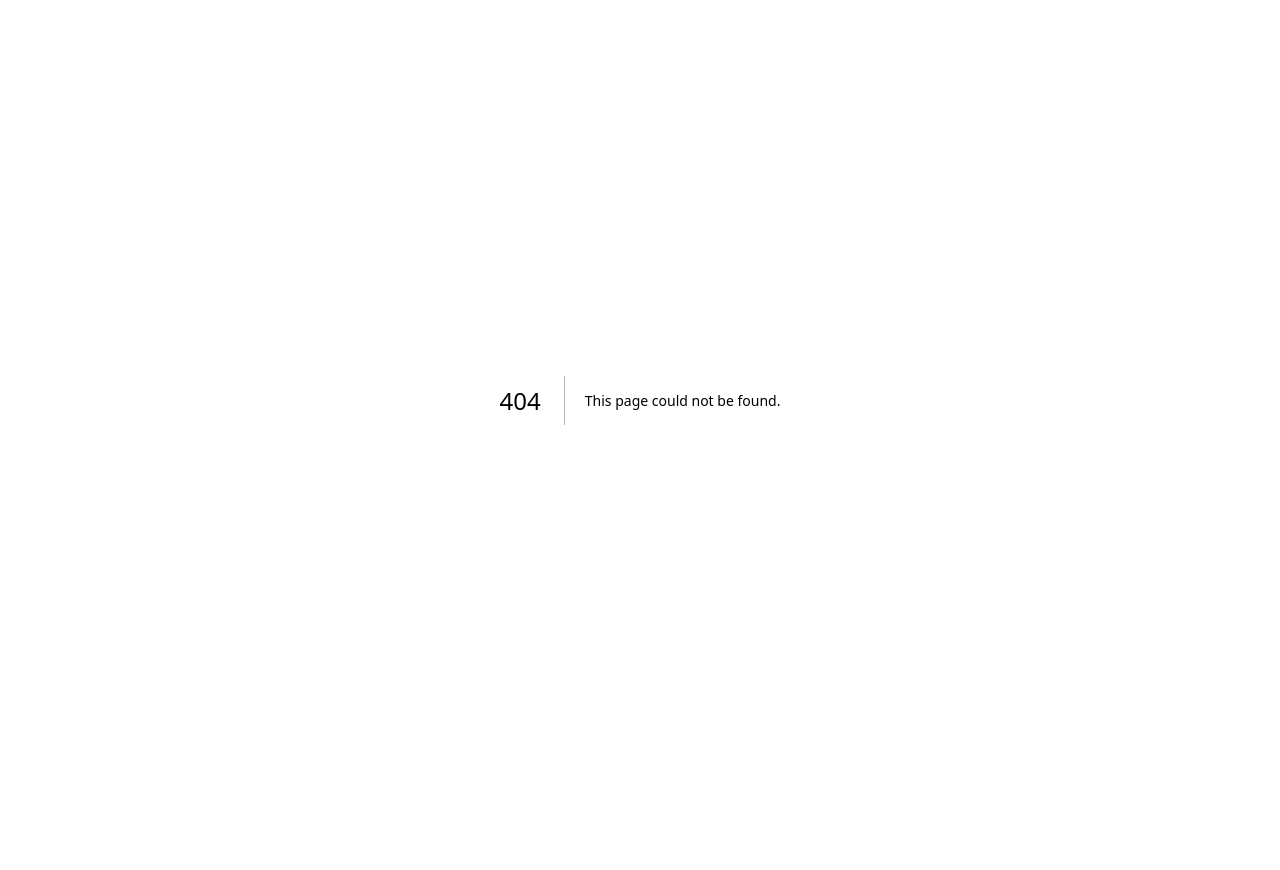
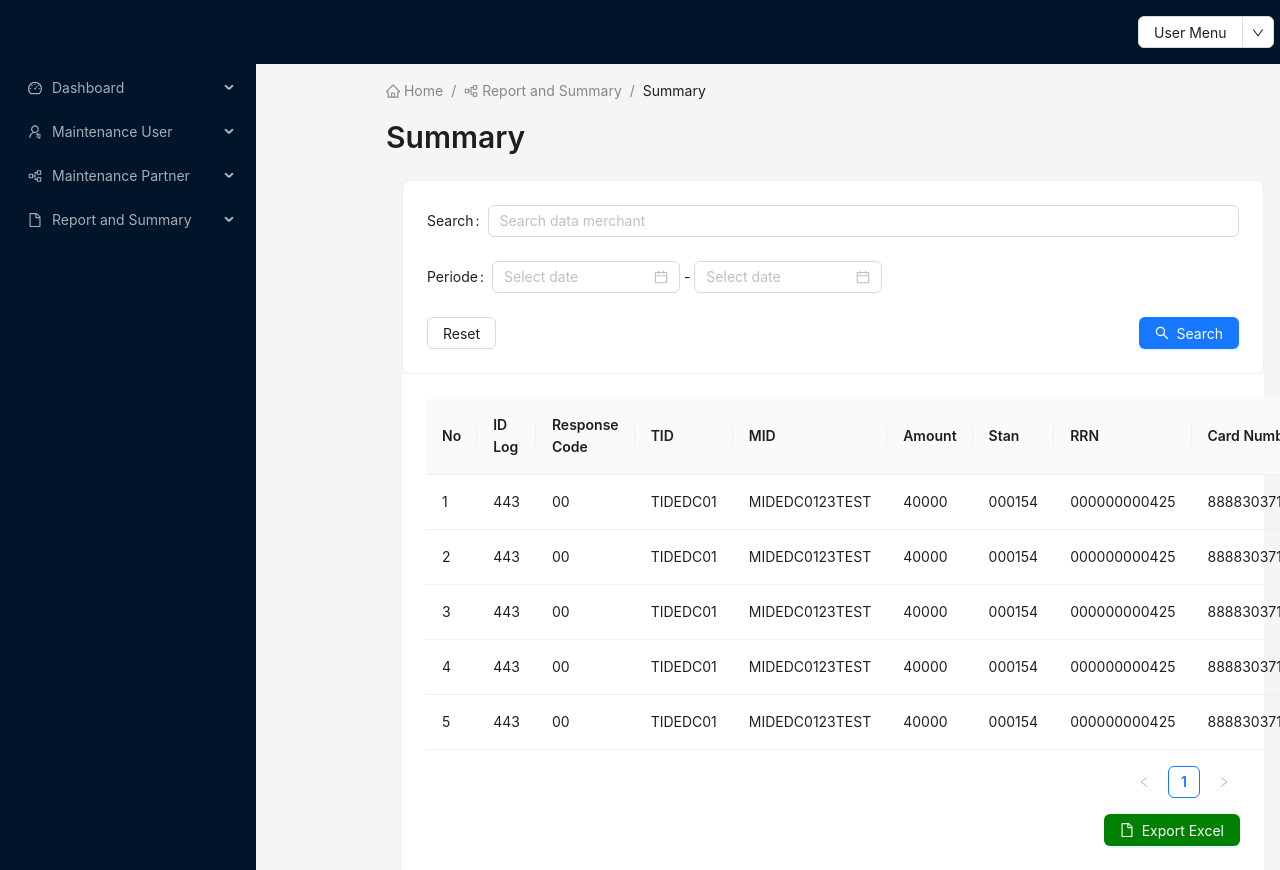
Before and after one commit to rezamf17/next-web-admin, a Next.js app: page /summary in a window 1280 px wide. Before the commit this address had no page. Before the commit the page ends 800 px from the top, so only its background shows below. Built offline with nearby package versions, Linux system fonts and the light colour scheme.

Commit message:
summary ui

```diff
--- /dev/null
+++ b/src/pages/summary/index.jsx
@@ -0,0 +1,260 @@
+import { useState } from "react";
+import {
+  Layout,
+  Typography,
+  Table,
+  Space,
+  Tag,
+  Card,
+  Form,
+  Input,
+  Button,
+  Row,
+  Col,
+  DatePicker,
+} from "antd";
+import HeaderComponent from "@/components/HeaderComponent";
+import SiderComponent from "@/components/SiderComponent";
+import BreadcrumbComponent from "../../components/BreadcrumbComponent";
+import ModalDeleteMerchant from "@/components/manage-partner/ModalDeleteMerchant";
+import {
+  PartitionOutlined,
+  PlusOutlined,
+  DeleteOutlined,
+  FileOutlined,
+  SearchOutlined,
+  CheckOutlined,
+  CloseOutlined,
+} from "@ant-design/icons";
+import { useRouter } from "next/router";
+import { useDispatch } from "react-redux";
+import { saveData } from "@/redux/actions.js";
+
+const { Content } = Layout;
+
+const App = () => {
+  const router = useRouter();
+  const [collapsed, setCollapsed] = useState(false);
+  const [visible, setVisible] = useState(false);
+  const [titleModal, setTitleModal] = useState("");
+  const [modalText, setModalText] = useState("");
+  const [confirmLoading, setConfirmLoading] = useState(false);
+  const [dataDeleteUser, setdataDeleteUser] = useState({});
+  const dispatch = useDispatch();
+
+  const addMerchant = () => {
+    router.push("/merchant/add");
+  };
+
+  const editMerchant = (record) => {
+    dispatch(saveData(record));
+    router.push("/merchant/edit");
+  };
+
+  const deleteMerchant = (record) => {
+    // Implementasi logika penghapusan data merchant di sini
+    setdataDeleteUser(record);
+    setVisible(true);
+    if (record.status == "A") {
+      setTitleModal("Inactive Merchant");
+      setModalText("Are you sure you want to inactive this merchant?");
+    } else {
+      setTitleModal("Active Merchant");
+      setModalText("Are you sure you want to active this merchant?");
+    }
+  };
+
+  const startChange = (date, dateString) => {
+    console.log(date, dateString);
+  };
+
+  const endChange = (date, dateString) => {
+    console.log(date, dateString);
+  };
+
+  const handleDetail = (record) => {
+    // console.log('detail', record);
+    dispatch(saveData(record));
+    router.push("/report-transaction/detail");
+  };
+
+  const columns = [
+    {
+      title: "No",
+      dataIndex: "no",
+      key: "no",
+    },
+    {
+      title: "ID Log",
+      dataIndex: "id_log",
+      key: "id_log",
+    },
+    {
+      title: "Response Code",
+      dataIndex: "rc",
+      key: "rc",
+      render: (text) => <a>{text}</a>,
+    },
+    {
+      title: "TID",
+      dataIndex: "tid",
+      key: "tid",
+    },
+    {
+      title: "MID",
+      dataIndex: "mid",
+      key: "mid",
+    },
+    {
+      title: "Amount",
+      dataIndex: "amount",
+      key: "amount",
+    },
+    {
+      title: "Stan",
+      dataIndex: "stan",
+      key: "stan",
+    },
+    {
+      title: "RRN",
+      dataIndex: "rrn",
+      key: "rrn",
+    },
+    {
+      title: "Card Number",
+      dataIndex: "card_number",
+      key: "card_number",
+    },
+  ];
+  const data = [
+    {
+      key: "1",
+      no: "1",
+      id_log: "443",
+      rc: "00",
+      tid: "TIDEDC01",
+      mid: "MIDEDC0123TEST ",
+      amount: "40000",
+      stan: "000154",
+      rrn: "000000000425",
+      card_number: "8888303713520011",
+      description: "INFO SALDO ON US TABUNGAN",
+    },
+    {
+      key: "2",
+      no: "2",
+      id_log: "443",
+      rc: "00",
+      tid: "TIDEDC01",
+      mid: "MIDEDC0123TEST ",
+      amount: "40000",
+      stan: "000154",
+      rrn: "000000000425",
+      card_number: "8888303713520011",
+      description: "INFO SALDO ON US TABUNGAN",
+    },
+    {
+      key: "3",
+      no: "3",
+      id_log: "443",
+      rc: "00",
+      tid: "TIDEDC01",
+      mid: "MIDEDC0123TEST ",
+      amount: "40000",
+      stan: "000154",
+      rrn: "000000000425",
+      card_number: "8888303713520011",
+      description: "INFO SALDO ON US TABUNGAN",
+    },
+    {
+      key: "4",
+      no: "4",
+      id_log: "443",
+      rc: "00",
+      tid: "TIDEDC01",
+      mid: "MIDEDC0123TEST ",
+      amount: "40000",
+      stan: "000154",
+      rrn: "000000000425",
+      card_number: "8888303713520011",
+      description: "INFO SALDO ON US TABUNGAN",
+    },
+    {
+      key: "5",
+      no: "5",
+      id_log: "443",
+      rc: "00",
+      tid: "TIDEDC01",
+      mid: "MIDEDC0123TEST ",
+      amount: "40000",
+      stan: "000154",
+      rrn: "000000000425",
+      card_number: "8888303713520011",
+      description: "INFO SALDO ON US TABUNGAN",
+    },
+  ];
+
+  return (
+    <Layout style={{ minHeight: "100vh" }}>
+      <HeaderComponent />
+      <Layout>
+        <SiderComponent collapsed={collapsed} />
+        <Layout style={{ marginLeft: collapsed ? 80 : 130 }}>
+          <BreadcrumbComponent
+            icon={<PartitionOutlined />}
+            menu="Report and Summary"
+            submenu="Summary"
+          />
+          <Typography.Title level={2} style={{ margin: 0 }}>
+            Summary
+          </Typography.Title>
+          <Content className="layout-content">
+            <Card>
+              <Form.Item label="Search">
+                <Input placeholder="Search data merchant" />
+              </Form.Item>
+              <Form.Item label="Periode">
+                <DatePicker onChange={startChange} /> -{" "}
+                <DatePicker onChange={endChange} />
+              </Form.Item>
+              <Row justify="space-between">
+                <Col>
+                  <Button type="default">Reset</Button>
+                </Col>
+                <Col>
+                  <Button type="primary" icon={<SearchOutlined />}>
+                    Search
+                  </Button>
+                </Col>
+              </Row>
+            </Card>
+            <div className="content-wrapper">
+              <Table columns={columns} dataSource={data} />
+              <Row justify="space-between">
+                <Col></Col>
+                <Col style={{ marginLeft: "auto" }}>
+                  <Button type="primary" icon={<FileOutlined />} style={{ backgroundColor : 'green'}}>
+                    Export Excel
+                  </Button>
+                </Col>
+              </Row>
+            </div>
+          </Content>
+        </Layout>
+      </Layout>
+      <ModalDeleteMerchant
+        visible={visible}
+        confirmLoading={confirmLoading}
+        titleModal={titleModal}
+        modalText={modalText}
+        setVisible={setVisible}
+        setConfirmLoading={setConfirmLoading}
+        setModalText={modalText}
+        dataDelete={dataDeleteUser}
+        name="Nama Merchant"
+      />
+    </Layout>
+  );
+};
+
+export default App;
```
